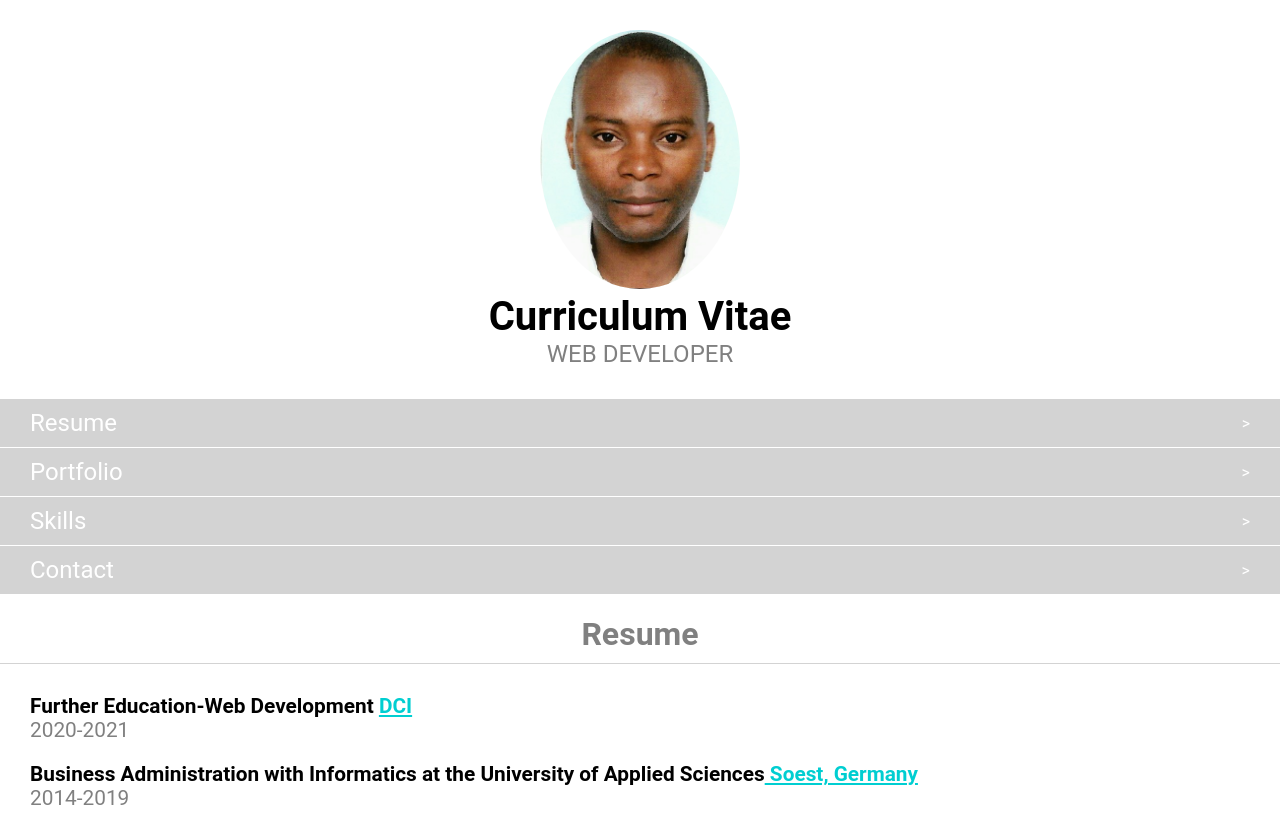
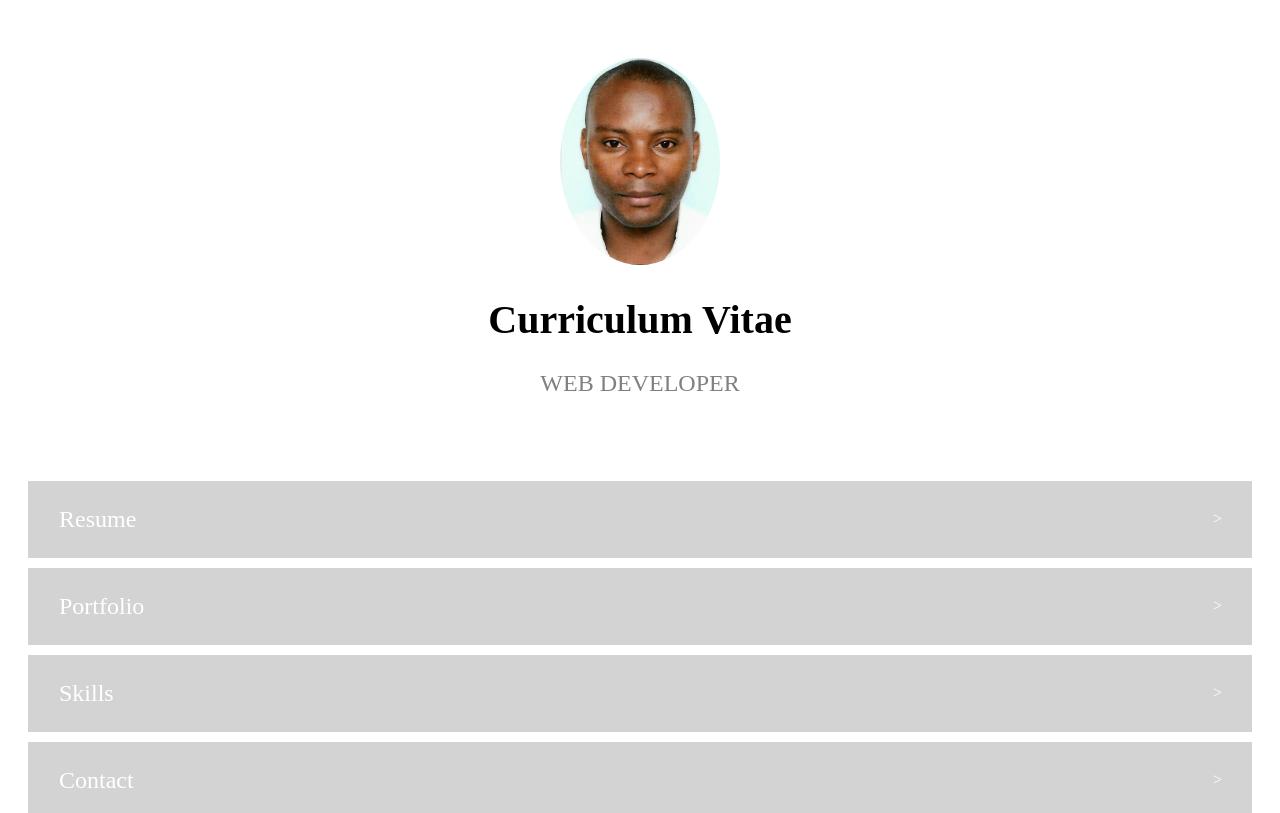
Before and after one commit to FBW41-2/cv-MarkDad1512, a plain HTML site: page index.html in a window 1280 px wide. Shown: the top 813 px of the page. Drawn offline with Linux system fonts and the light colour scheme.

Commit message:
updated file

```diff
--- a/resume.css
+++ b/resume.css
@@ -1,4 +1,4 @@
-* {
+7il* {
     margin: 0;
     padding: 0;
     font-family: 'Roboto', sans-serif;
@@ -7,14 +7,14 @@
 
 /* Header */
 header {
-    padding: 30px;
+    padding: 50px;
     text-align: center;
 }
 h1 {
     font-size: 2.5rem;
 }
 header img {
-    width: 200px;
+    width: 160px;
     border-radius: 50%;
 }
 header p {
@@ -29,13 +29,16 @@ nav a {
     text-decoration: none;
     color: white;
     background-color: lightgray;
-    margin: 1px 0;
+    margin: 10px 0;
+    padding-left: 1px;
+ margin-left: 20px;
+ margin-right: 20px;
 }
 nav div {
     display: flex;
     justify-content: space-between;
     align-items: center;
-    padding: 10px 30px;
+    padding: 1px 30px;
 }
 nav p {
     font-size: 1.5rem;
```
